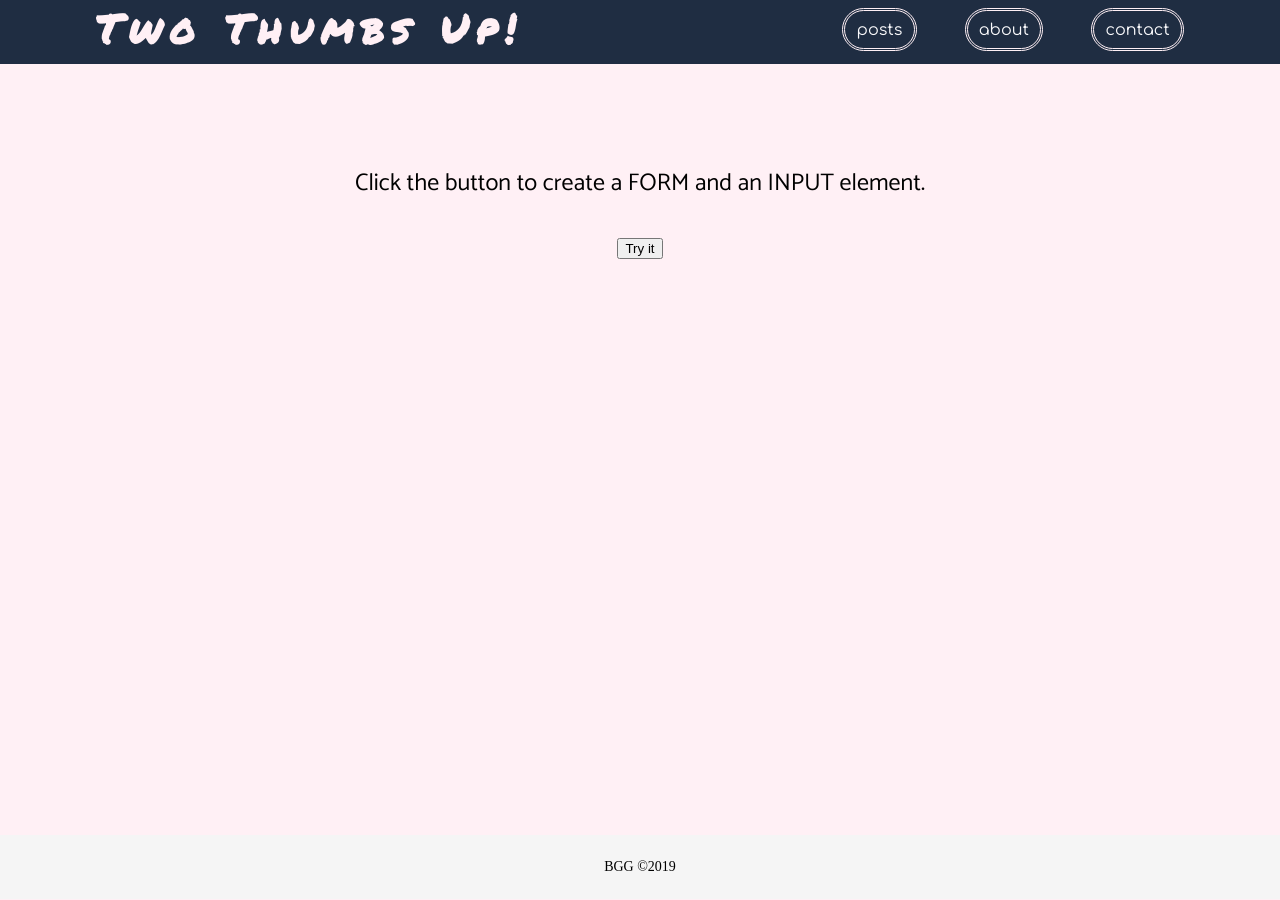
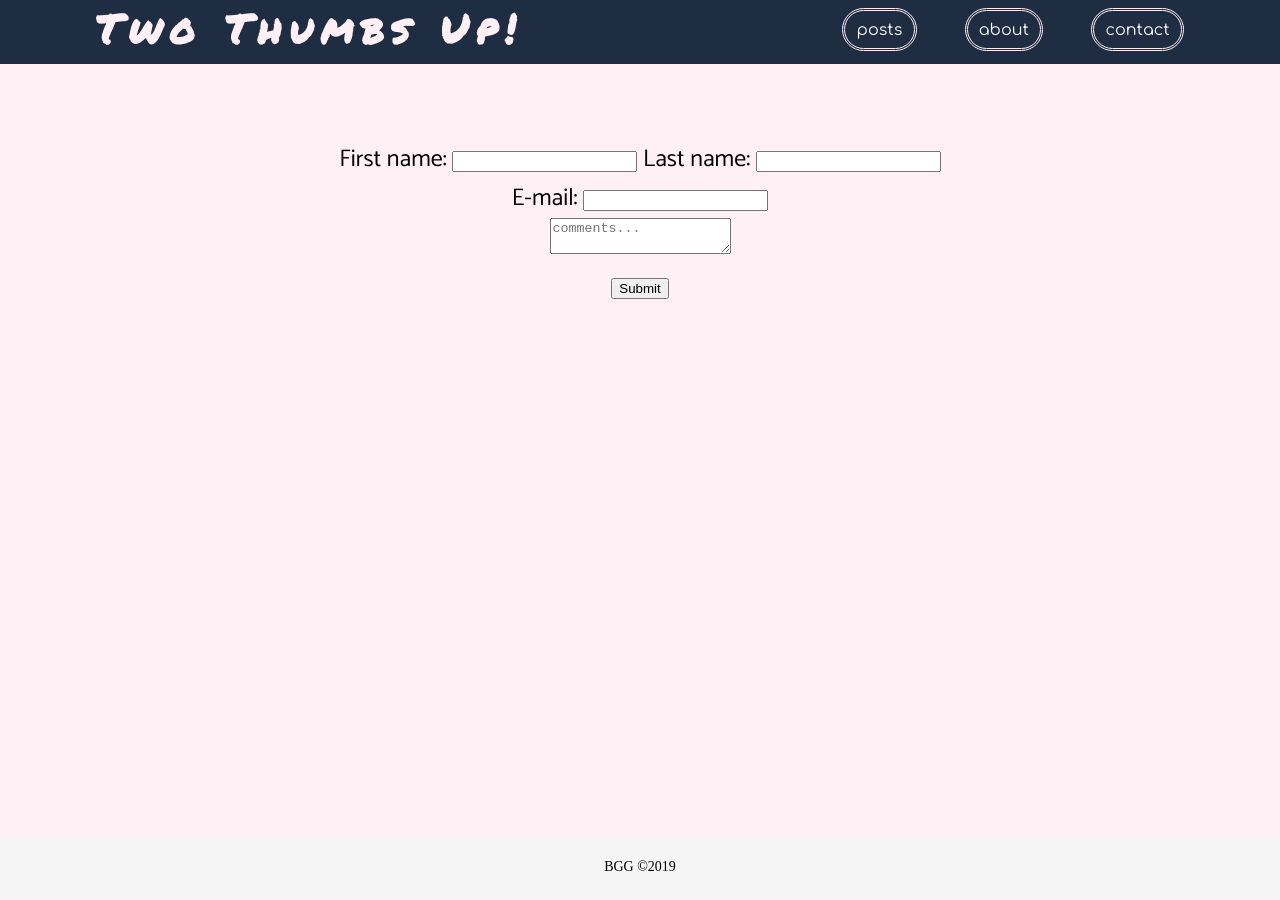
Before and after one commit to mariagrimaldi/my-site-jekyll, a Jekyll site: the page built from contact.html, in a window 1280 px wide. Built offline with Jekyll 4.4.1, drawn with Linux system fonts in a browser that asks for light colours.

Commit message:
functionality of contact page

```diff
--- a/contact.html
+++ b/contact.html
@@ -5,20 +5,45 @@ layout: page
 <!DOCTYPE html>
 <html>
   <body>
-    <p>Click the button to create a FORM and an INPUT element.</p>
+    <form id="contact">
+      <label>
+        First name:
+        <input type="text" name="firstName" form="contact" />
+      </label>
+      <label>
+        Last name:
+        <input type="text" name="lastName" form="contact" />
+      </label>
 
-    <button onclick="myFunction()">Try it</button>
+      <br />
+      <label>
+        E-mail:
+        <input type="text" name="email" form="contact" />
+      </label>
+
+      <br />
+      <textarea
+        type="text"
+        name="comment"
+        placeholder="comments..."
+        form="contact"
+      ></textarea>
+
+      <br />
+
+      <button onclick="myFunction()">Submit</button>
+    </form>
 
     <script>
       function myFunction() {
-        var x = document.createElement("FORM");
-        x.setAttribute("id", "myForm");
-        alert("hey");
-
-        var y = document.createElement("INPUT");
-        y.setAttribute("type", "text");
-        y.setAttribute("value", "Donald");
-        document.getElementById("myForm").appendChild(y);
+        var fname = document.getElementById("contact").elements[0].value;
+        var lname = document.getElementById("contact").elements[1].value;
+        var mail = document.getElementById("contact").elements[2].value;
+        var com = document.getElementById("contact").elements[3].value;
+        alert(
+          `Welcome ${fname} ${lname}, the following message was submitted from the email ${mail}:
+          ${com}`
+        );
       }
     </script>
   </body>
```
